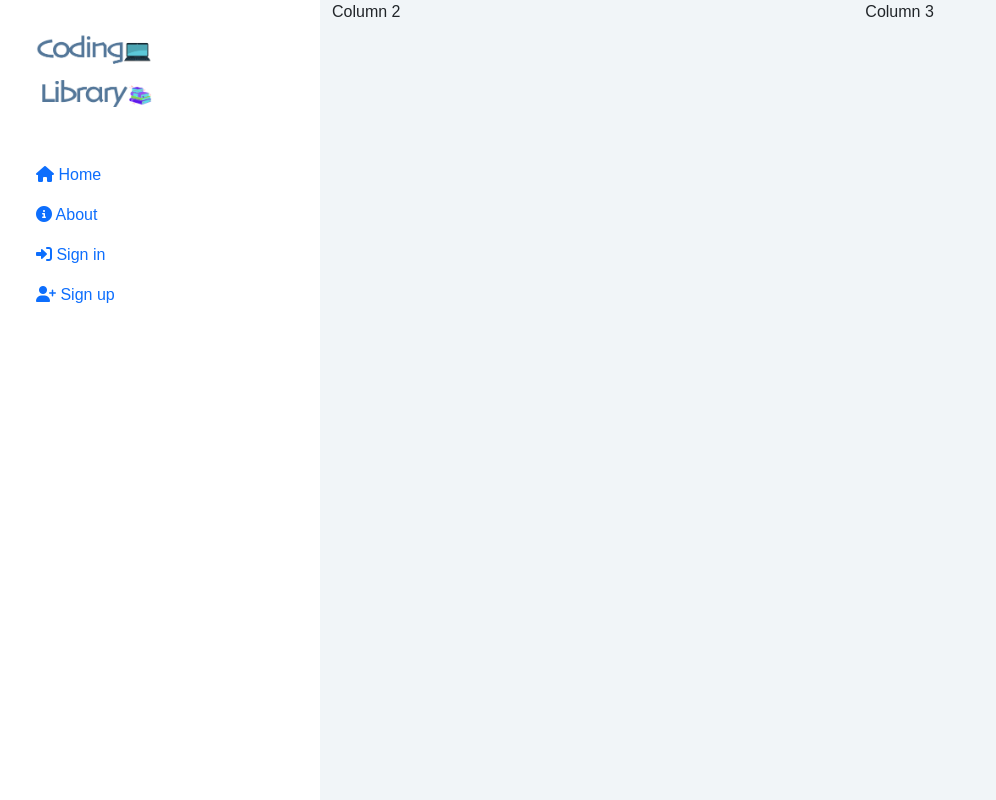
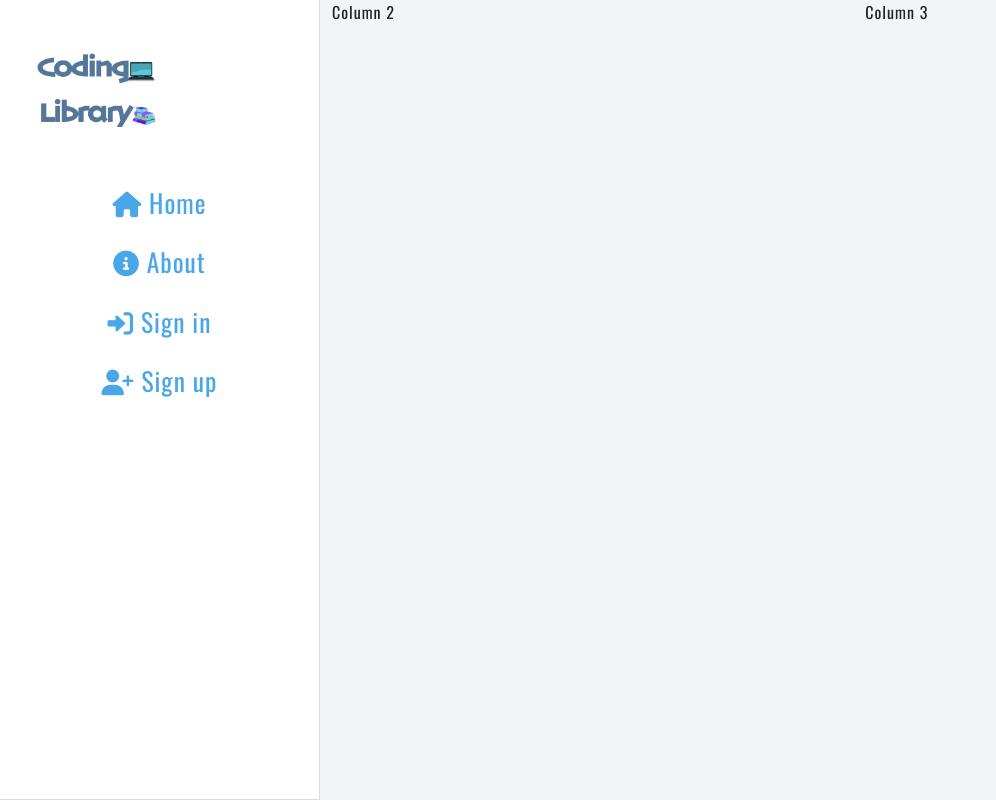
Before and after one commit to hashim222/p5-coding-library, a React (Create React App) app: page / in a window 1280 px wide. Shown: the whole page, without its empty margins (0-996 px from the left). Built offline with nearby package versions, Linux system fonts and the light colour scheme.

Commit message:
Added some styling to side navbar

```diff
--- a/public/index.html
+++ b/public/index.html
@@ -24,6 +24,15 @@
       rel="manifest"
       href="%PUBLIC_URL%/manifest.json"
       crossorigin="use-credentials"
+    />
+    <link rel="preconnect" href="https://fonts.googleapis.com" />
+    <link rel="preconnect" href="https://fonts.gstatic.com" crossorigin />
+    <!--Google fonts-->
+    <link rel="preconnect" href="https://fonts.googleapis.com" />
+    <link rel="preconnect" href="https://fonts.gstatic.com" crossorigin />
+    <link
+      href="https://fonts.googleapis.com/css2?family=Oswald&display=swap"
+      rel="stylesheet"
     />
     <!--Font Awesome CDN-->
     <link
--- a/src/App.module.css
+++ b/src/App.module.css
@@ -1,7 +1,14 @@
 .App {
-  font-family: "DM Sans", sans-serif;
   background-color: #f1f5f8;
   min-height: 100vh;
+  font-family: "Oswald", sans-serif;
+  letter-spacing: 1px;
+}
+
+* {
+  box-sizing: border-box;
+  padding: 0;
+  margin: 0;
 }
 
 .NavBarBgColor {
@@ -9,11 +16,13 @@
 }
 
 .ContextNavBarHeight {
-  min-height: 8vh;
+  padding: 20px;
+  border-bottom: 1.5px solid #dadadf;
 }
 
 @media (min-width: 992px) {
   .ContextNavBarHeight {
     min-height: 100vh;
+    border-right: 1.5px solid #dadadf;
   }
 }
--- a/src/components/SideNavBar.js
+++ b/src/components/SideNavBar.js
@@ -1,5 +1,5 @@
 import { React, useState } from "react";
-import Button from "react-bootstrap/Button";
+import { Button } from "react-bootstrap";
 import Offcanvas from "react-bootstrap/Offcanvas";
 import Nav from "react-bootstrap/Nav";
 import styles from "../styles/SideNavBar.module.css";
@@ -12,16 +12,16 @@ function ResponsiveExample() {
   const handleShow = () => setShow(true);
 
   return (
-    <div className="mt-3 ml-2">
-      <div className={styles.NavBarIcon}>
+    <div className="mt-3">
+      <div className={`${styles.NavBarMenuIcon} d-lg-none mt-2 mr-2 mr-md-3`}>
         <img
           src={logo}
           alt="site logo"
           height="45"
-          className="d-lg-none ml-3 mt-n1"
+          className="d-lg-none ml-md-3 ml-2 mt-0.5"
         />
         <Button
-          variant="primary"
+          style={{ backgroundColor: "#49a6e9" }}
           className="d-lg-none float-end"
           onClick={handleShow}
         >
@@ -34,25 +34,29 @@ function ResponsiveExample() {
           <div className="mt-3 ml-3">
             <img src={logo} alt="site logo" height="75" />
           </div>
-          <Nav.Link className="mt-5" href="/home">
-            <div>
+          <Nav.Link
+            className={`${styles.NavLinkForLargerScreens} mt-5`}
+            href="/home"
+          >
             <i class="fa-solid fa-house"></i> Home
-            </div>
           </Nav.Link>
-          <Nav.Link eventKey="link-1">
-            <div>
+          <Nav.Link
+            eventKey="link-1"
+            className={styles.NavLinkForLargerScreens}
+          >
             <i class="fa-solid fa-circle-info"></i> About
-            </div>
           </Nav.Link>
-          <Nav.Link eventKey="link-2">
-            <div>
+          <Nav.Link
+            eventKey="link-2"
+            className={styles.NavLinkForLargerScreens}
+          >
             <i class="fa-solid fa-right-to-bracket"></i> Sign in
-            </div>
           </Nav.Link>
-          <Nav.Link eventKey="link-3">
-            <div>
+          <Nav.Link
+            eventKey="link-3"
+            className={styles.NavLinkForLargerScreens}
+          >
             <i class="fa-solid fa-user-plus"></i> Sign up
-            </div>
           </Nav.Link>
         </Nav>
       </div>
@@ -60,31 +64,35 @@ function ResponsiveExample() {
       <Offcanvas show={show} onHide={handleClose} responsive="lg">
         <Offcanvas.Header closeButton>
           <Offcanvas.Title className="mt-2">
-            <img src={logo} alt="site logo" height="45" />
+            <img src={logo} alt="site logo" height="60" />
           </Offcanvas.Title>
         </Offcanvas.Header>
         <Offcanvas.Body>
           <div className="mb-0 d-lg-none">
             <Nav defaultActiveKey="/home" className="flex-column">
-              <Nav.Link href="/home">
-                <div>
+              <Nav.Link
+                href="/home"
+                className={styles.NavLinksForSmallerScreens}
+              >
                 <i class="fa-solid fa-house"></i>
-                </div>
               </Nav.Link>
-              <Nav.Link eventKey="link-1">
-                <div>
+              <Nav.Link
+                eventKey="link-1"
+                className={styles.NavLinksForSmallerScreens}
+              >
                 <i class="fa-solid fa-circle-info"></i>
-                </div>
               </Nav.Link>
-              <Nav.Link eventKey="link-2">
-                <div>
+              <Nav.Link
+                eventKey="link-2"
+                className={styles.NavLinksForSmallerScreens}
+              >
                 <i class="fa-solid fa-right-to-bracket"></i>
-                </div>
               </Nav.Link>
-              <Nav.Link eventKey="link-3">
-                <div>
+              <Nav.Link
+                eventKey="link-3"
+                className={styles.NavLinksForSmallerScreens}
+              >
                 <i class="fa-solid fa-user-plus"></i>
-                </div>
               </Nav.Link>
             </Nav>
           </div>
--- a/src/styles/SideNavBar.module.css
+++ b/src/styles/SideNavBar.module.css
@@ -1,7 +1,28 @@
-.NavBarIcon {
+.NavBarMenuIcon {
   position: fixed;
-  top: 15px;
-  bottom: 0;
-  right: 20px;
-  left: 0;
+  top: 0px;
+  bottom: 0px;
+  right: 0px;
+  left: 0px;
 }
+
+.NavLinkForLargerScreens {
+  color: #49a6e9;
+  margin-top: 5px;
+  text-align: center;
+  font-size: 160%;
+}
+
+.NavLinkForLargerScreens:hover {
+  transition: color ease-in-out 0.2s;
+  color: #547799;
+}
+
+.NavLinksForSmallerScreens {
+  text-align: center;
+  font-size: 140%;
+  margin-top: 10px;
+  background-color: #49a6e9;
+  border-radius: 20px;
+  color: #ffffff;
+}
```
Also changed, not shown: public/site-favicon.png, src/assets/site-logo.png. Lines whose indentation alone changed are shown as unchanged.
